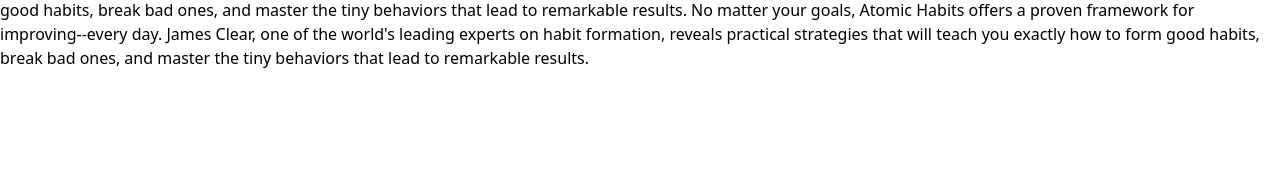
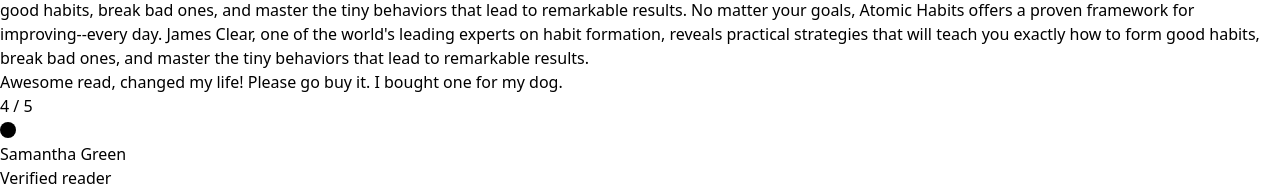
Before and after one commit to awhuiyun/nook, a React (Vite) app: page /atomic-habits in a window 1280 px wide. Shown: the part 614-800 px from the top of the page. Built offline with nearby package versions, Linux system fonts and the light colour scheme.

Commit message:
Added bookReviews component to book details page

```diff
--- a/src/components/BookCard.jsx
+++ b/src/components/BookCard.jsx
@@ -4,7 +4,7 @@
 export default function BookCard({ imgUrl, bookName, authorName, bookKey }) {
   return (
     <Link to={`/${bookKey}`}>
-      <div className="bg-zinc-100 w-[336px] h-[550px] flex flex-col justify-center rounded-md">
+      <div className="bg-zinc-50 w-[336px] h-[550px] flex flex-col justify-center rounded-md">
         <img src={imgUrl} className="h-[329px] w-[198px] self-center" />
         <p className="text-center w-[300px] h-[75px] self-center mt-8 font-bold">
           {bookName}
--- a/src/components/BookCardContainer.jsx
+++ b/src/components/BookCardContainer.jsx
@@ -1,11 +1,11 @@
 import React from "react";
 import BookCard from "./BookCard";
-import booksArray from "../../booksArray";
+import bookDetailsArray from "../datasets/bookDetailsArray";
 
 export default function BookCardContainer() {
   return (
     <div className="grid grid-cols-3 gap-x-0 gap-y-12 justify-items-center w-[1180px] mx-auto my-16">
-      {booksArray.map((item) => {
+      {bookDetailsArray.map((item) => {
         return (
           <BookCard
             key={item.notionPageId}
--- a/src/components/BookDescription.jsx
+++ b/src/components/BookDescription.jsx
@@ -1,8 +1,8 @@
 import React from "react";
-import booksArray from "../../booksArray";
+import bookDetailsArray from "../datasets/bookDetailsArray";
 
 export default function BookDescription({ bookKey }) {
-  const bookDetails = booksArray.filter((item) => {
+  const bookDetails = bookDetailsArray.filter((item) => {
     return item.key === bookKey;
   });
 
--- /dev/null
+++ b/src/components/BookReviewCard.jsx
@@ -0,0 +1,24 @@
+import React from "react";
+import { FontAwesomeIcon } from "@fortawesome/react-fontawesome";
+import { faCircle } from "@fortawesome/free-solid-svg-icons";
+
+export default function BookReviewCard({ nameOfReviewer, rating, review }) {
+  return (
+    <div className=" h-fit bg-zinc-50 text-zinc-700 rounded-md mx-4 w-[332px] ">
+      <p className="w-[300px] italic mx-4 mt-6 mb-2 p-1">{review}</p>
+      <p className="w-[300px] font-bold italic mx-4 my-6 p-1">{rating} / 5</p>
+      <div className="w-[300px] flex flex-row mx-4 mt-2 mb-10">
+        <FontAwesomeIcon
+          icon={faCircle}
+          className="text-zinc-200 w-[36px] h-[36px] p-2"
+        />
+        <div>
+          <p className="font-bold pl-2">{nameOfReviewer}</p>
+          <p className="font-medium text-zinc-400 italic pl-2">
+            Verified reader
+          </p>
+        </div>
+      </div>
+    </div>
+  );
+}
--- a/src/components/BookReviews.jsx
+++ b/src/components/BookReviews.jsx
@@ -1,5 +1,17 @@
 import React from "react";
+import BookReviewCard from "./BookReviewCard";
+import bookReviewsArray from "../datasets/bookReviewsArray";
 
-export default function BookReviews() {
-  return <div></div>;
+export default function BookReviews({ bookKey }) {
+  const bookReview = bookReviewsArray.filter((item) => {
+    return item.bookKey === bookKey;
+  });
+
+  return (
+    <div className="flex flex-row my-32  overflow-x-auto">
+      {bookReview[0].reviews.map((item) => {
+        return <BookReviewCard key={item.key} {...item} />;
+      })}
+    </div>
+  );
 }
--- a/booksArray.js
+++ b/src/datasets/bookDetailsArray.js
@@ -1,4 +1,4 @@
-const booksArray = [
+const bookDetailsArray = [
   {
     notionPageId: "c47e8eba8c5e4e18ae760376a7a4a67e",
     authorName: "James Clear",
@@ -60,4 +60,4 @@
   },
 ];
 
-export default booksArray;
+export default bookDetailsArray;
--- /dev/null
+++ b/src/datasets/bookReviewsArray.jsx
@@ -0,0 +1,194 @@
+const bookReviewsArray = [
+  {
+    bookKey: "atomic-habits",
+    reviews: [
+      {
+        key: "1",
+        nameOfReviewer: "Samantha Green",
+        rating: "4",
+        review:
+          "Awesome read, changed my life! Please go buy it. I bought one for my dog.",
+      },
+      {
+        key: "2",
+        nameOfReviewer: "Samantha Green",
+        rating: "4",
+        review: "Awesome read, changed my life!",
+      },
+      {
+        key: "3",
+        nameOfReviewer: "Samantha Green",
+        rating: "4",
+        review: "Awesome read, changed my life!",
+      },
+      {
+        key: "4",
+        nameOfReviewer: "Samantha Green",
+        rating: "4",
+        review:
+          "Awesome read, changed my life! Please go buy it. I bought one for my dog.",
+      },
+      {
+        key: "5",
+        nameOfReviewer: "Samantha Green",
+        rating: "4",
+        review:
+          "Awesome read, changed my life! Please go buy it. I bought one for my dog. He bought one for his cat friend.",
+      },
+      {
+        key: "6",
+        nameOfReviewer: "Samantha Green",
+        rating: "4",
+        review:
+          "Awesome read, changed my life! Please go buy it. I bought one for my dog. He bought one for his cat friend. Buy it for your rabbits and friends too!",
+      },
+    ],
+  },
+  {
+    bookKey: "make-time",
+    reviews: [
+      {
+        key: "1",
+        nameOfReviewer: "Cove Ferries",
+        rating: "4",
+        review:
+          "A must read! Helped me prioritise whats important in my life :)",
+      },
+      {
+        key: "2",
+        nameOfReviewer: "Cove Ferries",
+        rating: "4",
+        review:
+          "A must read! Helped me prioritise whats important in my life :)",
+      },
+      {
+        key: "3",
+        nameOfReviewer: "Cove Ferries",
+        rating: "4",
+        review:
+          "A must read! Helped me prioritise whats important in my life :)",
+      },
+      {
+        key: "4",
+        nameOfReviewer: "Cove Ferries",
+        rating: "4",
+        review:
+          "A must read! Helped me prioritise whats important in my life :)",
+      },
+      {
+        key: "5",
+        nameOfReviewer: "Cove Ferries",
+        rating: "4",
+        review:
+          "A must read! Helped me prioritise whats important in my life :)",
+      },
+    ],
+  },
+  {
+    bookKey: "grit",
+    reviews: [
+      {
+        key: "1",
+        nameOfReviewer: "Kristin John",
+        rating: "4",
+        review: "An important reminder that consistency is key!",
+      },
+      {
+        key: "2",
+        nameOfReviewer: "Kristin John",
+        rating: "4",
+        review: "An important reminder that consistency is key!",
+      },
+      {
+        key: "3",
+        nameOfReviewer: "Kristin John",
+        rating: "4",
+        review: "An important reminder that consistency is key!",
+      },
+      {
+        key: "4",
+        nameOfReviewer: "Kristin John",
+        rating: "4",
+        review: "An important reminder that consistency is key!",
+      },
+      {
+        key: "5",
+        nameOfReviewer: "Kristin John",
+        rating: "4",
+        review: "An important reminder that consistency is key!",
+      },
+    ],
+  },
+  {
+    bookKey: "mindset",
+    reviews: [
+      {
+        key: "1",
+        nameOfReviewer: "Tom Holland",
+        rating: "4",
+        review: "Growth > Fixed mindest",
+      },
+      {
+        key: "2",
+        nameOfReviewer: "Tom Holland",
+        rating: "4",
+        review: "Growth > Fixed mindest",
+      },
+      {
+        key: "3",
+        nameOfReviewer: "Tom Holland",
+        rating: "4",
+        review: "Growth > Fixed mindest",
+      },
+      {
+        key: "4",
+        nameOfReviewer: "Tom Holland",
+        rating: "4",
+        review: "Growth > Fixed mindest",
+      },
+      {
+        key: "5",
+        nameOfReviewer: "Tom Holland",
+        rating: "4",
+        review: "Growth > Fixed mindest",
+      },
+    ],
+  },
+  {
+    bookKey: "limitless",
+    reviews: [
+      {
+        key: "1",
+        nameOfReviewer: "Taylor Swift",
+        rating: "4",
+        review: "",
+      },
+      {
+        key: "2",
+        nameOfReviewer: "Tom Holland",
+        rating: "4",
+        review: "Growth > Fixed mindest",
+      },
+      {
+        key: "3",
+        nameOfReviewer: "Tom Holland",
+        rating: "4",
+        review: "Growth > Fixed mindest",
+      },
+      {
+        key: "4",
+        nameOfReviewer: "Tom Holland",
+        rating: "4",
+        review: "Growth > Fixed mindest",
+      },
+      {
+        key: "5",
+        nameOfReviewer: "Tom Holland",
+        rating: "4",
+        review: "Growth > Fixed mindest",
+      },
+    ],
+  },
+];
+
+export default bookReviewsArray;
```
